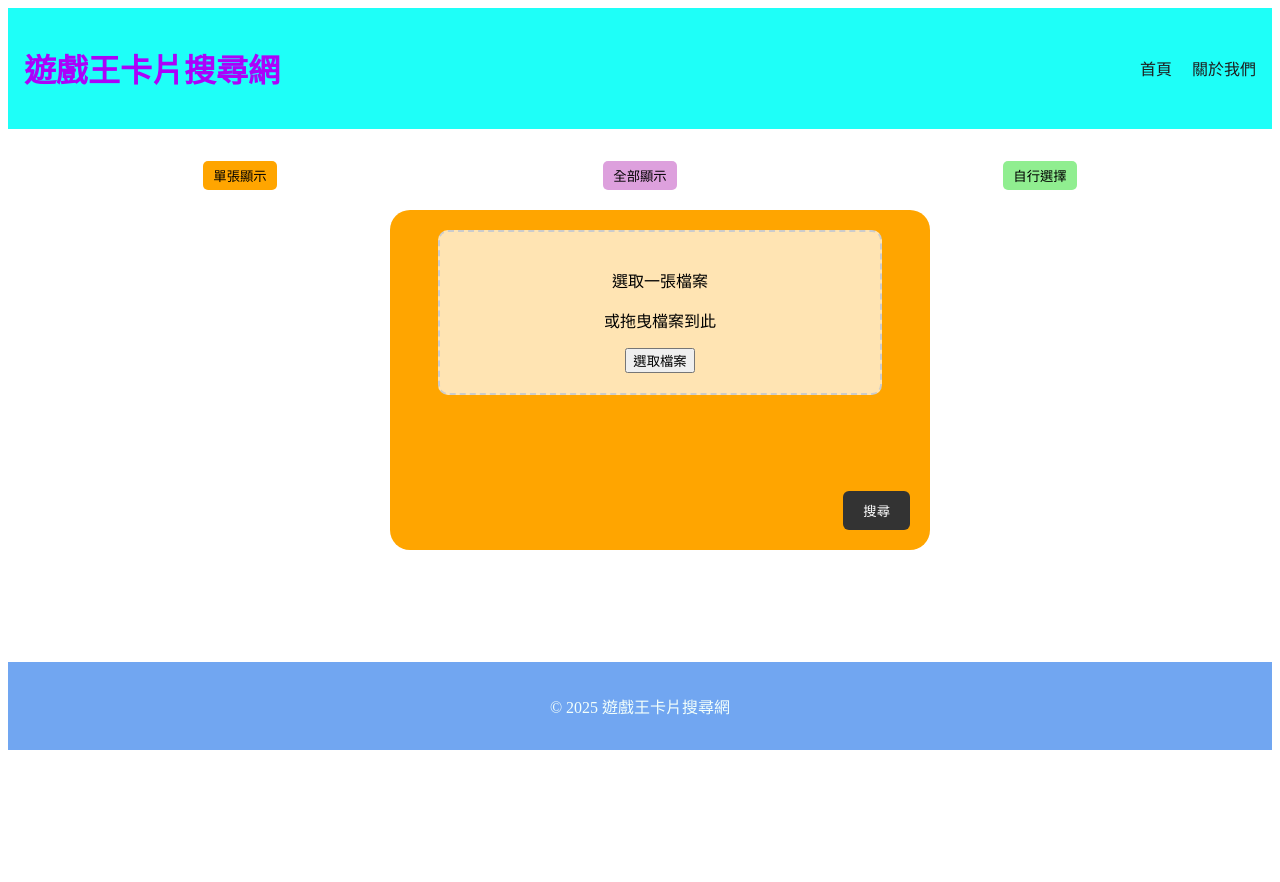
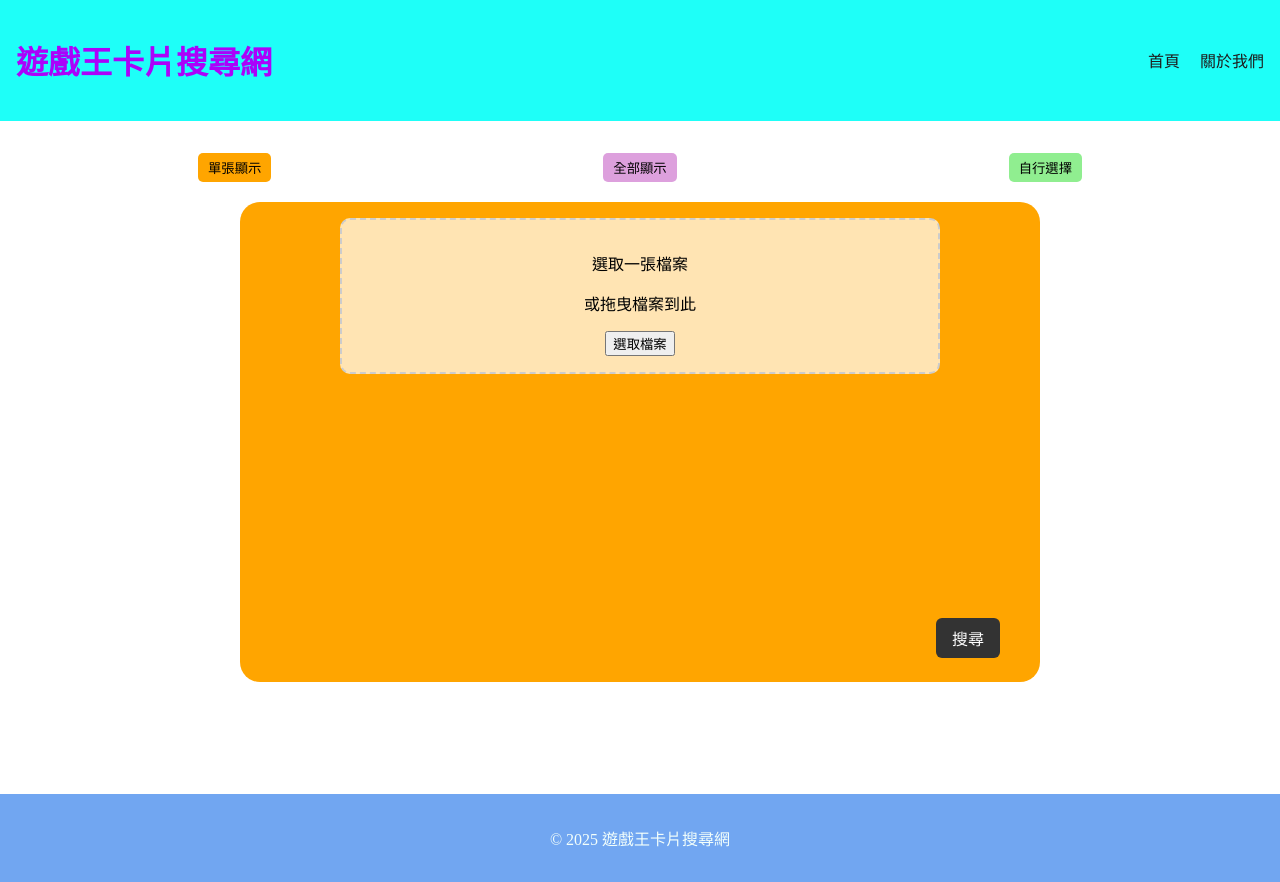
Before and after one commit to Dawn0119/gamecards, a Flask app: page / in a window 1280 px wide. Before the commit the page ends 750 px from the top, so only its background shows below. Run offline with Flask 3, Linux system fonts and the light colour scheme.

Commit message:
0529_5點了

```diff
--- a/app.py
+++ b/app.py
@@ -1,77 +1,26 @@
-import os
-import cv2
-import numpy as np
-import faiss
-import json
-import tempfile
-import shutil
-from flask import Flask, request, jsonify, Response, render_template
-from werkzeug.utils import secure_filename
-
-from backend.matcher import process_image
-from backend.multi_matcher import process_multi_image
-from backend.roboflow_api import get_roboflow_predictions
-from backend.crop import process_roboflow_detections
+from flask import Flask, render_template
 
 app = Flask(__name__)
-UPLOAD_FOLDER = os.path.join(os.path.dirname(__file__), 'uploads')
-app.config['UPLOAD_FOLDER'] = UPLOAD_FOLDER
-os.makedirs(UPLOAD_FOLDER, exist_ok=True)
 
 @app.route('/')
-def index():
+def home():
     return render_template('index.html')
 
-@app.route('/match', methods=['POST'])
-def match():
-    category = request.form.get("category")
-    file = request.files.get("image")
+@app.route('/about')
+def about():
+    return render_template('about.html')
 
-    if not file or not category:
-        return Response("<p>❌ 缺少類別或圖片</p>", status=400, mimetype='text/html; charset=utf-8')
+@app.route('/one')
+def one():
+    return render_template('one.html')
 
-    img_data = file.read()
-    try:
-        result_html = process_image(category, img_data)
-        return Response(result_html, mimetype='text/html; charset=utf-8')
-    except Exception as e:
-        import traceback
-        traceback.print_exc()
-        return Response(f"<p>處理錯誤：{str(e)}</p>", status=500, mimetype='text/html; charset=utf-8')
+@app.route('/all')
+def all():
+    return render_template('all.html')
 
-@app.route('/multi_match', methods=['POST'])
-def multi_match():
-    file = request.files.get("image")
-    if not file:
-        return Response("<p>❌ 缺少圖片</p>", status=400, mimetype='text/html; charset=utf-8')
-
-    # 儲存上傳圖片
-    image_path = os.path.join(app.config['UPLOAD_FOLDER'], secure_filename(file.filename))
-    file.save(image_path)
-
-    # 呼叫 Roboflow 偵測 API
-    roboflow_result = get_roboflow_predictions(image_path)
-
-    # 建立暫存資料夾裁切卡片
-    temp_dir = tempfile.mkdtemp()
-    try:
-        cropped_images = process_roboflow_detections(image_path, roboflow_result, output_crop_dir=temp_dir)
-        cropped_bytes = []
-        for crop_path in cropped_images:
-            with open(crop_path, 'rb') as f:
-                cropped_bytes.append(f.read())
-
-        result_html = process_multi_image(cropped_bytes)
-        return Response(result_html, mimetype='text/html; charset=utf-8')
-    finally:
-        # 刪除裁切圖片資料夾
-        shutil.rmtree(temp_dir)
-
-        # 刪除原始上傳圖片
-        try:
-            os.remove(image_path)
-        except Exception as e:
-            print(f"⚠️ 無法刪除上傳圖片：{image_path}, 錯誤：{e}")
+@app.route('/choice')
+def choice():
+    return render_template('choice.html')
 
 if __name__ == '__main__':
     app.run(debug=True)
--- a/static/css/style.css
+++ b/static/css/style.css
@@ -1,3 +1,13 @@
+html,
+body {
+  height: 100%;
+  margin: 0;
+  padding: 0;
+  display: flex;
+  flex-direction: column;
+}
+
+
 /* Header */
 header {
   background-color: #1efff8;
@@ -52,7 +62,8 @@ main {
 
 /* 容器調整為彈性大小 */
 .mode-container {
-  width: 500px;
+  width: 90%;
+  max-width: 800px;
   margin: 0 auto 20px;
   position: relative;
 }
@@ -60,39 +71,44 @@ main {
 /* 大區塊 */
 .large-block {
   width: 100%;
-  height: 300px;
+  height: 60vh;
+  /* 高度根據視窗高度 60% */
   border-radius: 20px;
-  padding: 20px;
+  padding: 2%;
   position: relative;
   display: flex;
   flex-direction: column;
   align-items: center;
   justify-content: flex-start;
+  box-sizing: border-box;
 }
 
 /* 上傳區塊（虛線） */
 .upload-block {
   border: 2px dashed #ccc;
-  padding: 20px;
+  padding: 2%;
   text-align: center;
   cursor: pointer;
   margin-bottom: 20px;
   border-radius: 10px;
   width: 80%;
+  max-width: 600px;
   background-color: rgba(255, 255, 255, 0.7);
+  box-sizing: border-box;
 }
 
 /* 搜尋按鈕 */
 .search-button {
   position: absolute;
-  bottom: 20px;
-  right: 20px;
+  bottom: 5%;
+  right: 5%;
   background-color: #333;
   color: white;
-  padding: 10px 20px;
+  padding: 1% 2%;
   border-radius: 6px;
   border: none;
   cursor: pointer;
+  font-size: 1rem;
 }
 
 .search-button:hover {
@@ -157,3 +173,24 @@ main {
   border-radius: 4px;
   cursor: pointer;
 }
+
+
+/* 向上按鈕 */
+#myBtn {
+  display: none;
+  position: fixed;
+  bottom: 20px;
+  right: 30px;
+  z-index: 99;
+  border: none;
+  outline: none;
+  background-color: #4CAF50;
+  color: white;
+  cursor: pointer;
+  padding: 15px;
+  border-radius: 10px;
+}
+
+#myBtn:hover {
+  background-color: #3e8e41;
+}
--- a/static/js/hint.js
+++ b/static/js/hint.js
@@ -34,11 +34,28 @@ function closeModal() {
 
 function confirmAction() {
     if (currentMode === 'all') {
-        window.open('all.html', '_blank');
+        window.open('/all', '_blank');  // 跳轉到後端路由
     } else if (currentMode === 'choice') {
-        window.open('choice.html', '_blank');
-    } else if (currentMode === 'single') {
-        window.open('single.html', '_blank');
+        window.open('/choice', '_blank');
+    } else if (currentMode === 'one') {
+        window.open('/one', '_blank');
     }
     closeModal();
 }
+
+// 當網頁向下滾動 20px 時，顯示按鈕
+window.onscroll = function () { scrollFunction() };
+
+function scrollFunction() {
+    if (document.body.scrollTop > 20 || document.documentElement.scrollTop > 20) {
+        document.getElementById("myBtn").style.display = "block";
+    } else {
+        document.getElementById("myBtn").style.display = "none";
+    }
+}
+
+// 當使用者點擊按鈕時，滾動到頁面頂部
+function topFunction() {
+    document.body.scrollTop = 0;
+    document.documentElement.scrollTop = 0;
+}
--- a/templates/components/footer.html
+++ b/templates/components/footer.html
@@ -1,5 +1,5 @@
 <footer>
-  <div class="container mx-auto text-center">
+  <div class="container mx-auto text-center py-4">
     <p>&copy; 2025 遊戲王卡片搜尋網</p>
   </div>
 </footer>
```
Also changed, not shown: app copy.py (added, +81 -0 lines), templates/all.html (+8 -0 lines), templates/choice.html (added, +8 -0 lines), templates/one.html (+8 -0 lines).
